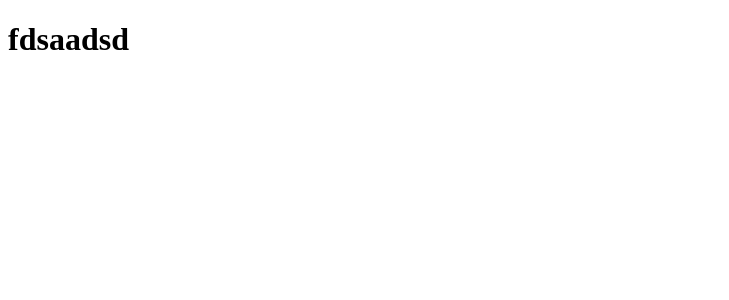
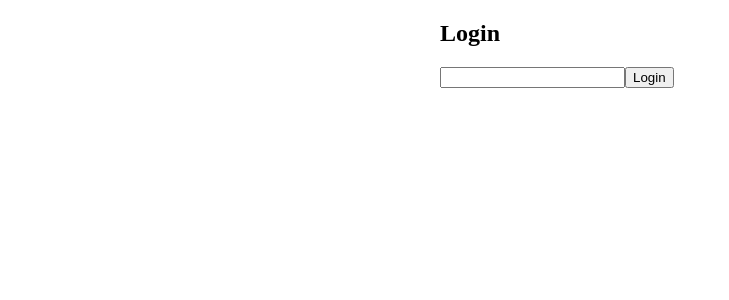
Before and after one commit to hariprasath112/moveout, a React (Vite) app in the folder frontend/: page /login in a window 1280 px wide. Shown: the top 300 px of the page, without its empty margins (0-729 px from the left). Built offline with nearby package versions, Linux system fonts and the light colour scheme.

Commit message:
add login functionality and user categorization

```diff
--- a/frontend/src/App.jsx
+++ b/frontend/src/App.jsx
@@ -1,8 +1,8 @@
 import { StrictMode } from 'react'
 import { createRoot } from 'react-dom/client'
 import { BrowserRouter, Routes, Route } from "react-router-dom";
-import Home from './pages/Home.jsx';
 import Login from './pages/Login.jsx';
+import Categ from './pages/Categ.jsx';
 
 function App() {
   return (
@@ -10,8 +10,8 @@ function App() {
       <BrowserRouter>
         <Routes>
           <Route index element={<Login />} />
-          <Route path="/login" element={<Home />} />
-          <Route path="/home" element={<Home />} />
+          <Route path="/login" element={<Login />} />
+          <Route path="/:passkey" element={<Categ />} />
         </Routes>
       </BrowserRouter>
     </>
--- a/frontend/src/pages/Categ.jsx
+++ b/frontend/src/pages/Categ.jsx
@@ -0,0 +1,18 @@
+import React from 'react'
+import { useParams } from 'react-router-dom'
+import { Users } from './Users.jsx'
+
+function Categ() {
+    const {passkey} = useParams()
+    const userData = Users[passkey]
+    if (!userData) {
+        return <h1>Invalid passkey</h1>
+    }
+  return (
+    <>
+    <h2>hELLLO, {userData.name}</h2>
+    </>
+  )
+}
+
+export default Categ
--- a/frontend/src/pages/Login.jsx
+++ b/frontend/src/pages/Login.jsx
@@ -1,9 +1,26 @@
 import React from 'react'
+import { useNavigate } from 'react-router-dom'
+import {Users} from './Users.jsx'
 
 function Login() {
+    const [passkey,setPasskey] = React.useState('')
+    const navigate = useNavigate()
+    const handleLogin = (e) => {
+        e.preventDefault()
+        ////////backend codeeeee///////
+        if(Users[passkey]){
+            navigate(`/${passkey}`)
+        }else{
+            alert('Invalid passkey')
+        }
+    }
   return (
-    <div>
-        <h1>Login</h1>
+    <div style={{ maxWidth: '400px', margin: '0 auto' }}>
+    <h2>Login</h2>
+    <form onSubmit={handleLogin}>
+    <input id="passkeyInput" type="password" value={passkey} maxLength={4} onChange={(e) => setPasskey(e.target.value)} required/>
+    <button type="submit">Login</button>
+    </form>
     </div>
   )
 }
--- /dev/null
+++ b/frontend/src/pages/Users.jsx
@@ -0,0 +1,5 @@
+export const Users = {
+    '1111': { name: 'John' },
+    '2222': { name: 'Alice' },
+    '3333': { name: 'Bob'},
+  }
```
